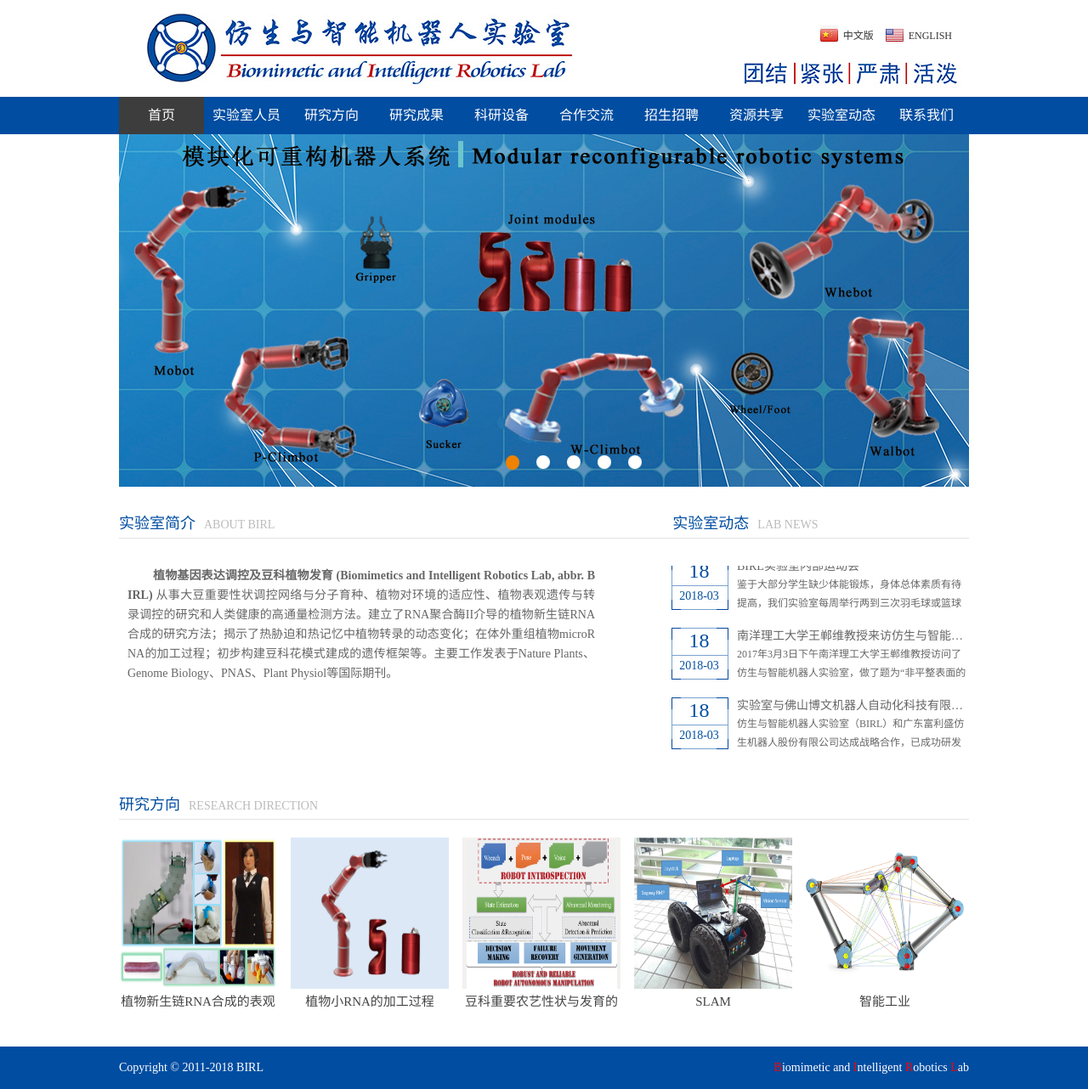
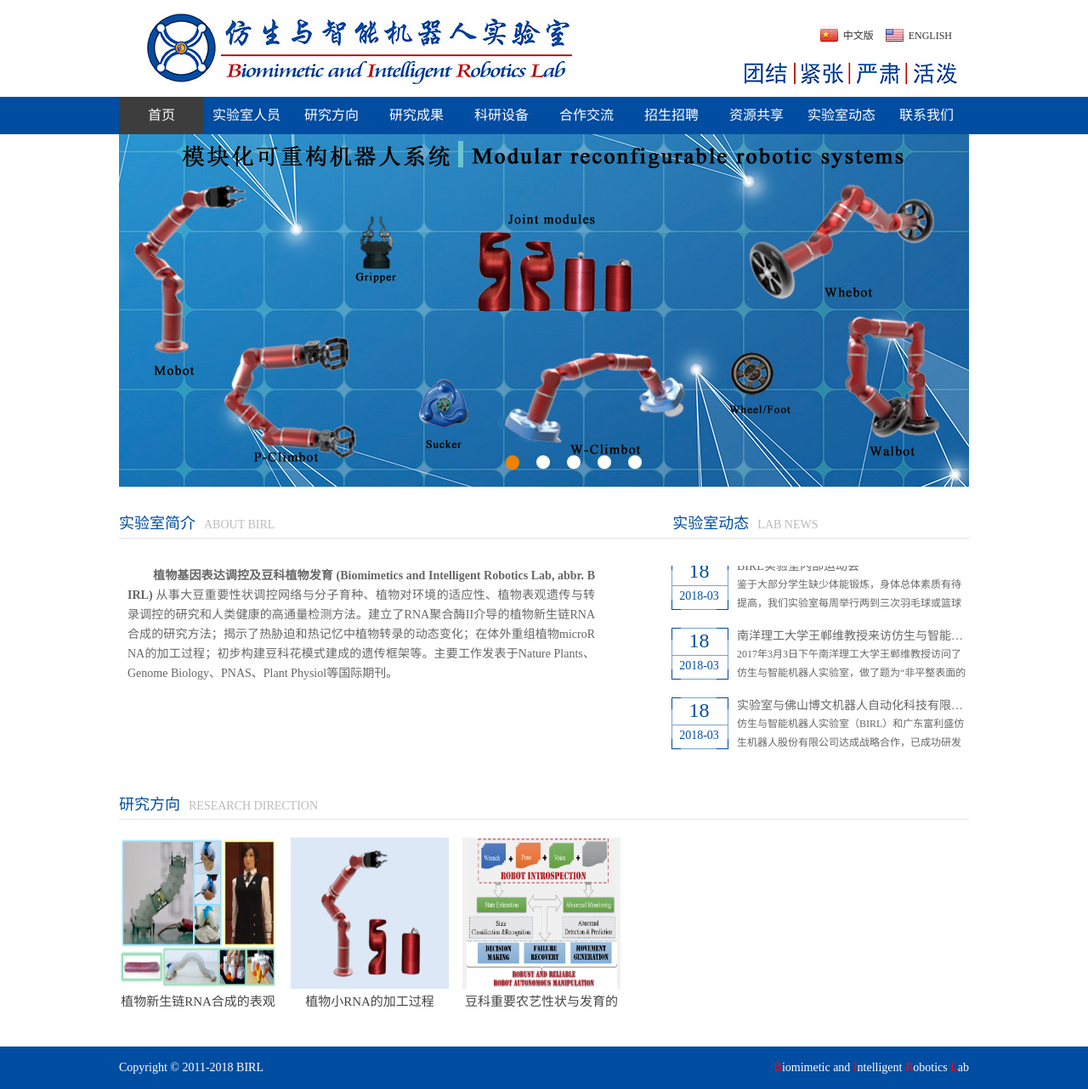
Before and after one commit to zhanweimin2021/zhanweimin2021.github.io, a Jekyll site: the page built from index.html, in a window 1280 px wide. Shown: the whole page at 85% size. Built offline with Jekyll 4.4.1, drawn with Linux system fonts in a browser that asks for light colours.

Commit message:
Update index.html

```diff
--- a/index.html
+++ b/index.html
@@ -114,18 +114,6 @@ jQuery(".main_img_c").slide({mainCell:".bd ul",effect:"leftLoop",autoPlay:true,d
               <p class="pt">豆科重要农艺性状与发育的调控网络</p>
             </a>
           </li>
-          <li class="tran_all">
-            <a href="{{ site.url }}/slam/" class="tran_all">
-              <img src="/images/research/slam.jpg" alt="SLAM">
-              <p class="pt">SLAM</p>
-            </a>
-          </li>
-          <li class="tran_all">
-            <a href="{{ site.url }}/intelligent-industry/" class="tran_all">
-              <img src="/images/research/intelligent-industry.jpg" alt="智能工业">
-              <p class="pt">智能工业</p>
-            </a>
-          </li>
         </ul>
       </div>
     </div>
```
